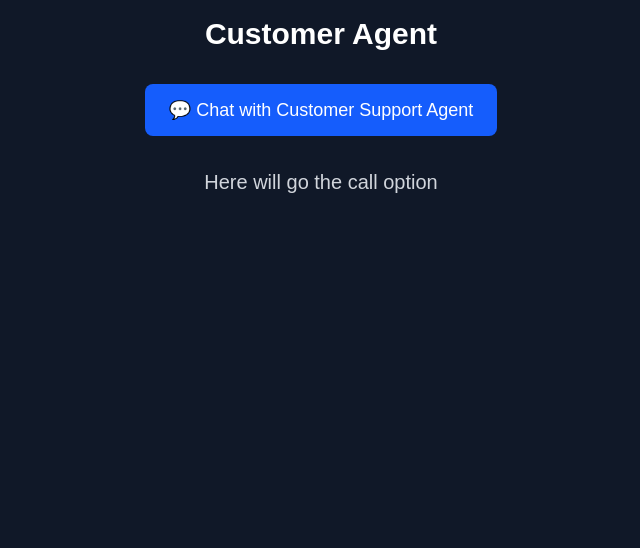
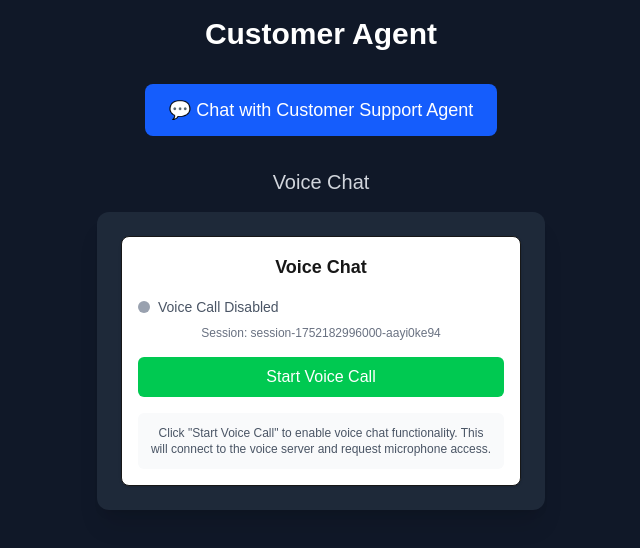
Before and after one commit to ecarmona235/customer-support-agent-aven, a Next.js app: page / in a window 1280 px wide. Shown: the top 548 px of the page, without its empty margins (319-959 px from the left). Built offline with nearby package versions, Linux system fonts and the light colour scheme.

Commit message:
basic voice chat intergrated, starting testing

```diff
--- a/src/app/page.tsx
+++ b/src/app/page.tsx
@@ -2,9 +2,11 @@
 
 import { useState } from 'react';
 import { ChatWindow } from "@/components/ChatWindow";
+import VoiceChat from "@/components/VoiceChat";
 
 export default function Home() {
   const [showChat, setShowChat] = useState(false);
+  const [sessionId] = useState(() => `session-${Date.now()}-${Math.random().toString(36).substr(2, 9)}`);
 
   return (
     <div className="min-h-screen bg-gray-900 p-4">
@@ -27,7 +29,13 @@ export default function Home() {
         )}
 
         <div className="mt-8 text-center">
-          <h2 className="text-xl text-gray-300">Here will go the call option</h2>
+          <h2 className="text-xl text-gray-300 mb-4">Voice Chat</h2>
+          <div className="bg-gray-800 rounded-xl shadow-xl p-6 max-w-md mx-auto">
+            <VoiceChat
+              sessionId={sessionId}
+              onError={(error) => console.error('Voice chat error:', error)}
+            />
+          </div>
         </div>
       </div>
     </div>
```
